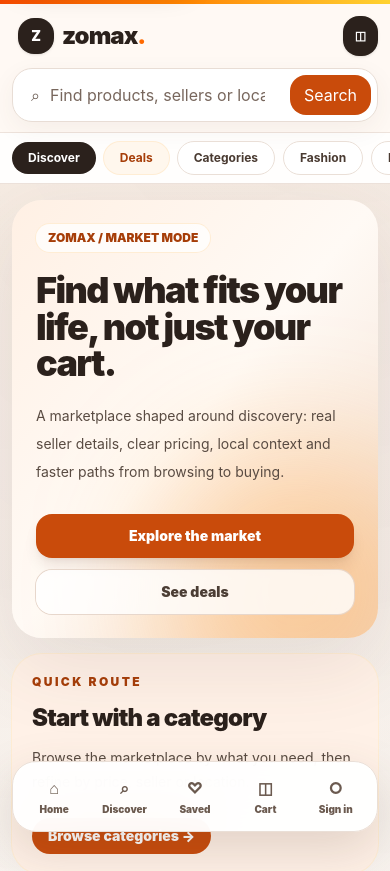
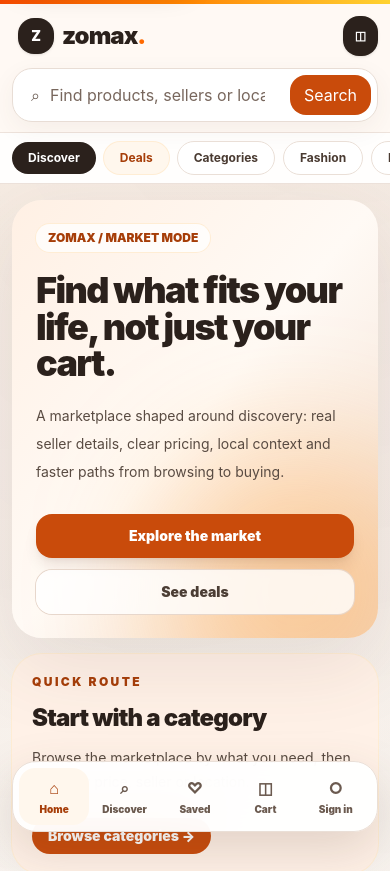
Before and after one commit to nbeekeddy-debug/zomax, a Next.js app: page / in a window 390 px wide. Shown: the top 871 px of the page. Built offline with nearby package versions, Linux system fonts and the light colour scheme; no server answers.

Commit message:
feat: expose active mobile navigation state

```diff
--- a/components/mobile-dock.tsx
+++ b/components/mobile-dock.tsx
@@ -3,8 +3,9 @@
 import Link from "next/link";
 import { usePathname } from "next/navigation";
 import { useMarketplace } from "@/components/marketplace-provider";
+import { isRouteActive } from "@/lib/navigation";
 
-const itemClass = "flex min-w-0 flex-1 flex-col items-center justify-center gap-0.5 rounded-2xl px-1 py-2 text-[10px] font-black text-[#6b5a4f] active:bg-orange-50";
+const baseItemClass = "flex min-w-0 flex-1 flex-col items-center justify-center gap-0.5 rounded-2xl px-1 py-2 text-[10px] font-black transition active:bg-orange-50";
 const authPaths = ["/login", "/signup", "/forgot-password"];
 
 export function MobileDock() {
@@ -13,13 +14,17 @@ export function MobileDock() {
 
   if (authPaths.some((path) => pathname.startsWith(path))) return null;
 
+  const itemClass = (href: string) => `${baseItemClass} ${isRouteActive(pathname, href) ? "bg-orange-50 text-[#a63d08]" : "text-[#6b5a4f]"}`;
+  const current = (href: string) => isRouteActive(pathname, href) ? "page" as const : undefined;
+  const accountHref = currentUser ? "/account" : "/login";
+
   return (
     <nav aria-label="Mobile navigation" className="fixed inset-x-3 bottom-3 z-50 grid grid-cols-5 rounded-[24px] border border-[#eadfd7] bg-white/95 p-1.5 shadow-[0_18px_50px_rgba(88,66,51,0.18)] backdrop-blur-xl md:hidden">
-      <Link href="/" className={itemClass}><span className="text-base">⌂</span><span>Home</span></Link>
-      <Link href="/shop" className={itemClass}><span className="text-base">⌕</span><span>Discover</span></Link>
-      <Link href="/wishlist" className={`${itemClass} relative`}><span className="text-base">♡</span><span>Saved</span>{wishlist.length ? <span className="absolute right-2 top-1 grid h-4 min-w-4 place-items-center rounded-full bg-orange-500 px-1 text-[8px] text-white">{wishlist.length}</span> : null}</Link>
-      <Link href="/cart" className={`${itemClass} relative`}><span className="text-base">◫</span><span>Cart</span>{cartCount ? <span className="absolute right-2 top-1 grid h-4 min-w-4 place-items-center rounded-full bg-orange-500 px-1 text-[8px] text-white">{cartCount}</span> : null}</Link>
-      <Link href={currentUser ? "/account" : "/login"} className={itemClass}><span className="text-base">○</span><span>{currentUser ? "Account" : "Sign in"}</span></Link>
+      <Link href="/" aria-current={current("/")} className={itemClass("/")}><span className="text-base" aria-hidden>⌂</span><span>Home</span></Link>
+      <Link href="/shop" aria-current={current("/shop")} className={itemClass("/shop")}><span className="text-base" aria-hidden>⌕</span><span>Discover</span></Link>
+      <Link href="/wishlist" aria-current={current("/wishlist")} className={`${itemClass("/wishlist")} relative`} aria-label={`Saved items${wishlist.length ? `, ${wishlist.length}` : ""}`}><span className="text-base" aria-hidden>♡</span><span>Saved</span>{wishlist.length ? <span aria-hidden className="absolute right-2 top-1 grid h-4 min-w-4 place-items-center rounded-full bg-orange-500 px-1 text-[8px] text-white">{wishlist.length}</span> : null}</Link>
+      <Link href="/cart" aria-current={current("/cart")} className={`${itemClass("/cart")} relative`} aria-label={`Cart${cartCount ? `, ${cartCount} items` : ""}`}><span className="text-base" aria-hidden>◫</span><span>Cart</span>{cartCount ? <span aria-hidden className="absolute right-2 top-1 grid h-4 min-w-4 place-items-center rounded-full bg-orange-500 px-1 text-[8px] text-white">{cartCount}</span> : null}</Link>
+      <Link href={accountHref} aria-current={current(accountHref)} className={itemClass(accountHref)}><span className="text-base" aria-hidden>○</span><span>{currentUser ? "Account" : "Sign in"}</span></Link>
     </nav>
   );
 }
```
